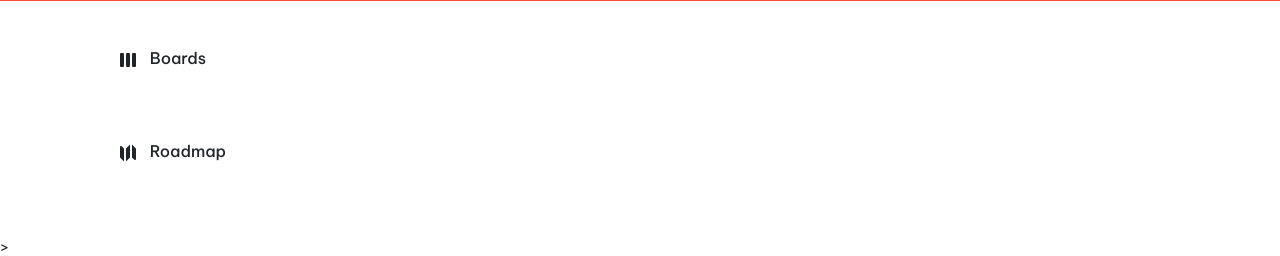
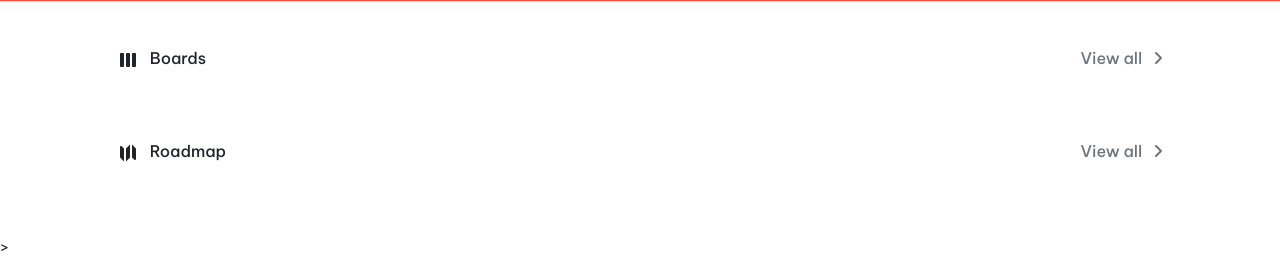
Before and after one commit to austin-dudzik/nova, a PHP site: page /feedback/ in a window 1280 px wide. Shown: the part 467-723 px from the top of the page. Run offline with PHP 8.4, Linux system fonts and the light colour scheme; data that the repository does not hold is empty.

Commit message:
Added View all links to sections in feed

```diff
--- a/index.php
+++ b/index.php
@@ -53,6 +53,11 @@ include "includes/config.php";
             <path d="M2 4a1 1 0 011-1h2a1 1 0 011 1v12a1 1 0 01-1 1H3a1 1 0 01-1-1V4zM8 4a1 1 0 011-1h2a1 1 0 011 1v12a1 1 0 01-1 1H9a1 1 0 01-1-1V4zM15 3a1 1 0 00-1 1v12a1 1 0 001 1h2a1 1 0 001-1V4a1 1 0 00-1-1h-2z"/>
         </svg>
         Boards
+        <p class="float-end text-muted">
+            <a href="<?= $site_url ?>/boards" class="text-reset text-decoration-none">
+            View all <i class="fas fa-angle-right ms-2"></i>
+            </a>
+        </p>
     </h6>
     <div class="row mb-5"
          id="boards-container"></div>
@@ -69,10 +74,15 @@ include "includes/config.php";
                   clip-rule="evenodd"/>
         </svg>
         Roadmap
+
+        <p class="float-end text-muted">
+            <a href="<?= $site_url ?>/roadmap" class="text-reset text-decoration-none">
+                View all <i class="fas fa-angle-right ms-2"></i>
+            </a>
+        </p>
     </h6>
 
-    <div class="row mb-5"
-         id="feed-container"></div>
+    <div class="row mb-5" id="feed-container"></div>
 
 </div>
 
```
